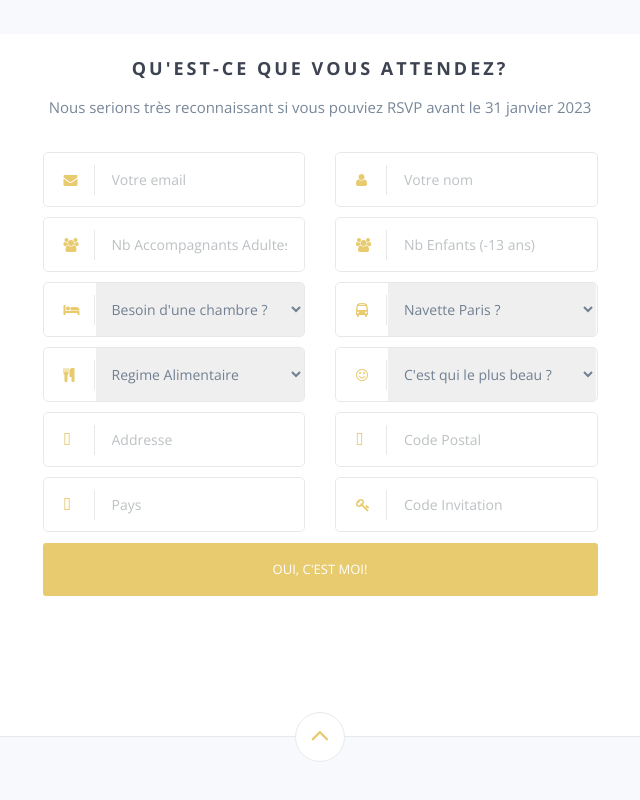
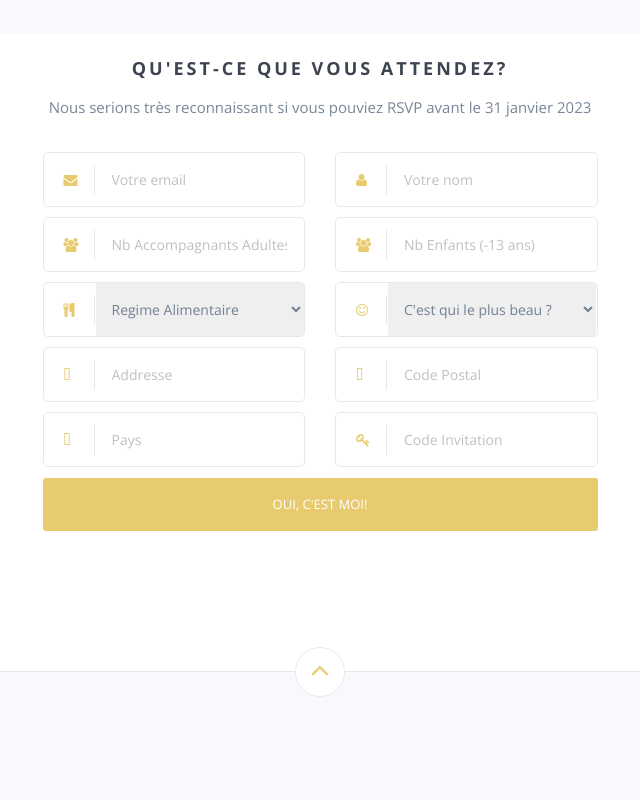
Before and after one commit to majdirabia/wedding-website, a website: page index.html in a window 1280 px wide. Shown: the part 3211-4011 px from the top of the page, without its empty margins (320-960 px from the left). Drawn offline with nearby package versions, Linux system fonts and the light colour scheme; some packages are replaced by stand-ins of ours; a script that the page names is missing; files whose address does not match are found by name.

Commit message:
remove bed

```diff
--- a/index.html
+++ b/index.html
@@ -359,7 +359,7 @@
                                 </div>
                             </div>
 
-                            <div class="row">
+                            <!-- <div class="row">
                                 <div class="col-md-6 col-sm-6">
                                     <div class="form-input-group">
                                         <i class="fa fa-bed"></i>
@@ -370,7 +370,7 @@
                                                 <option value="non">Non</option>
                                             </select>
                                         </div>
-                                        <!-- <input name="housing" class="" placeholder="Logement ? (oui/non)" required> -->
+                                         <input name="housing" class="" placeholder="Logement ? (oui/non)" required>
                                     </div>
                                 </div>
                                 <div class="col-md-6 col-sm-6">
@@ -384,7 +384,7 @@
                                         </div>
                                     </div>
                                 </div>
-                            </div>
+                            </div> -->
                             <div class="row">
                                 <div class="col-md-6 col-sm-6">
                                     <div class="form-input-group">
```
